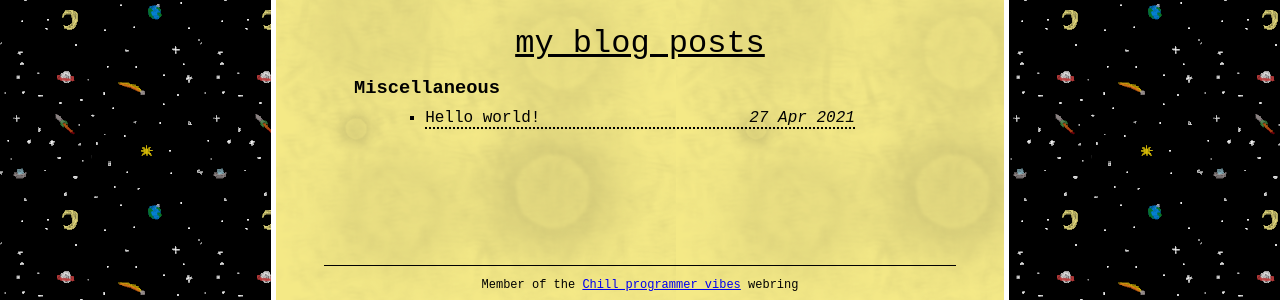
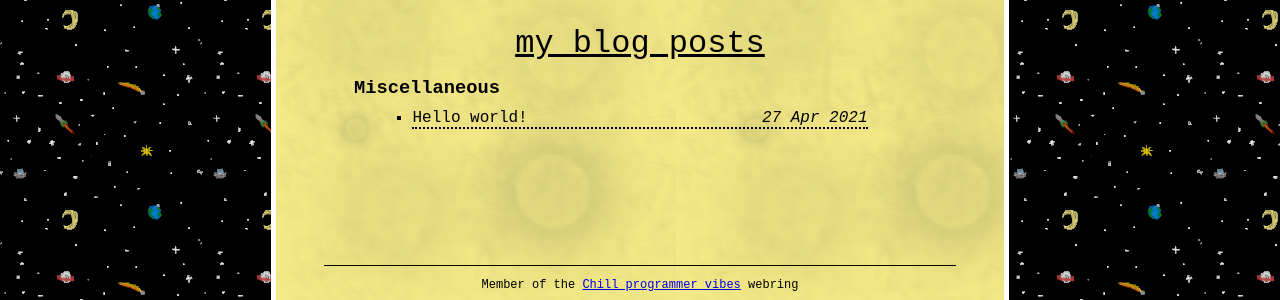
Before and after one commit to e-hat/e-hat.github.io, a Jekyll site: the page built from blogs.html, in a window 1280 px wide. Shown: the part 145-445 px from the top of the page. Built offline with Jekyll 4.4.1, drawn with Linux system fonts in a browser that asks for light colours.

Commit message:
shifted some css around

```diff
--- a/assets/css/base.css
+++ b/assets/css/base.css
@@ -45,20 +45,6 @@
     text-decoration: inherit;
 }
 
-#project-list {
-    display: block;
-    list-style-type: square;
-    margin-block-start: 1em;
-    margin-block-end: 1em;
-    margin-inline-start: 0px;
-    margin-inline-end: 0px;
-    padding-inline-start: 40px;
-}
-
-li {
-    text-align: left;
-}
-
 nav {
     border-top: 3px dotted black;
     border-bottom: 3px dotted black;
@@ -102,7 +88,7 @@
 
 code.language-plaintext {
     background: beige;
-    padding: 1px;
+    padding: 1px 3px;
 }
 
 .webring-banner__header {
--- a/assets/css/blogs.css
+++ b/assets/css/blogs.css
@@ -13,7 +13,7 @@
     list-style-type: square;
     margin: auto;
     margin-top: 10px;
-    width: 85%;
+    width: 90%;
     padding-left: 0px;
     padding-bottom: 15px;
 }
@@ -21,7 +21,7 @@
 .category-list > li {
     border-bottom: 2px dotted black;
     width: 80%;
-    margin: auto;
+    margin: 10px auto;
 }
 
 .category-list > li:hover {
```
Also changed, not shown: assets/css/index.css (+9 -0 lines), assets/css/post.css (+6 -2 lines).
